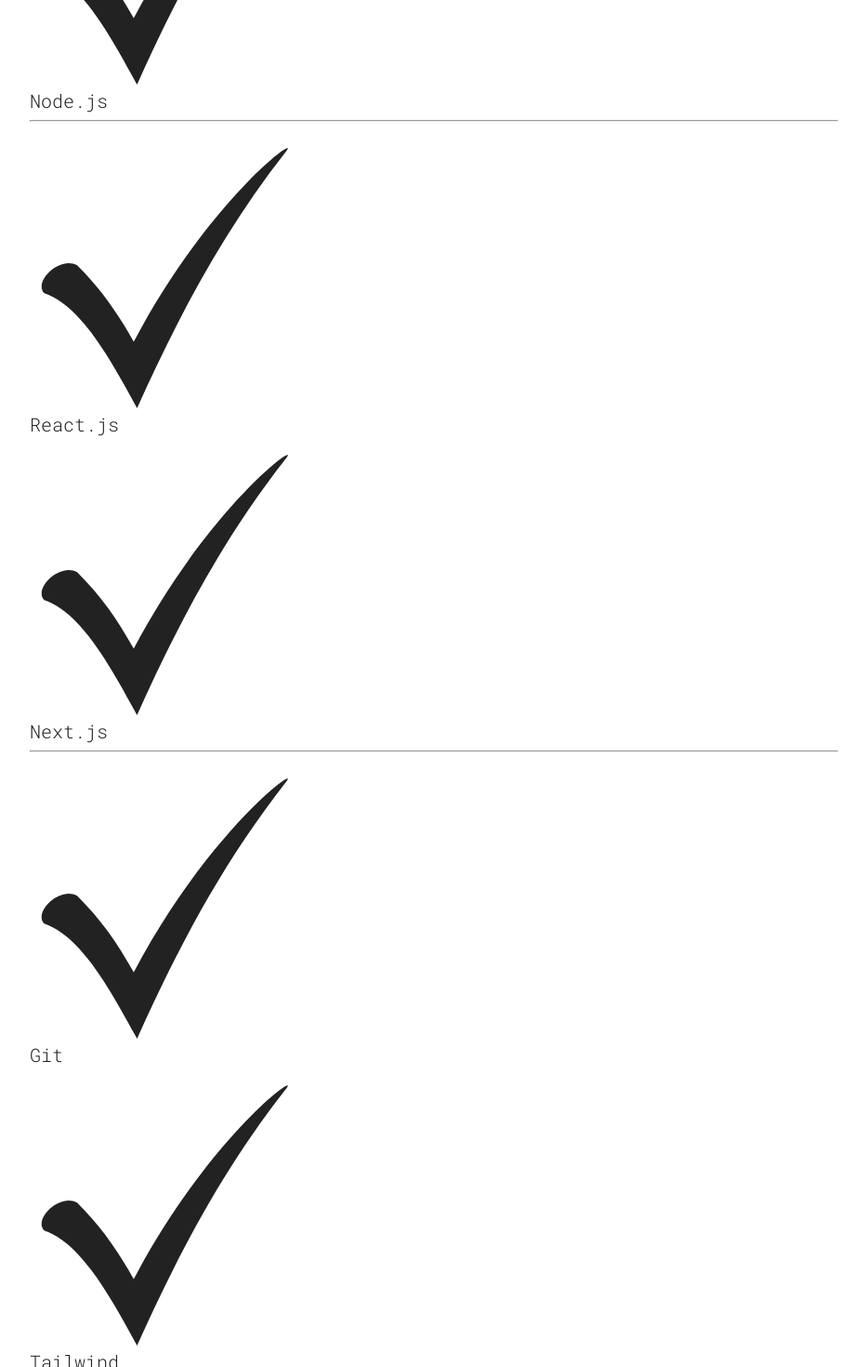
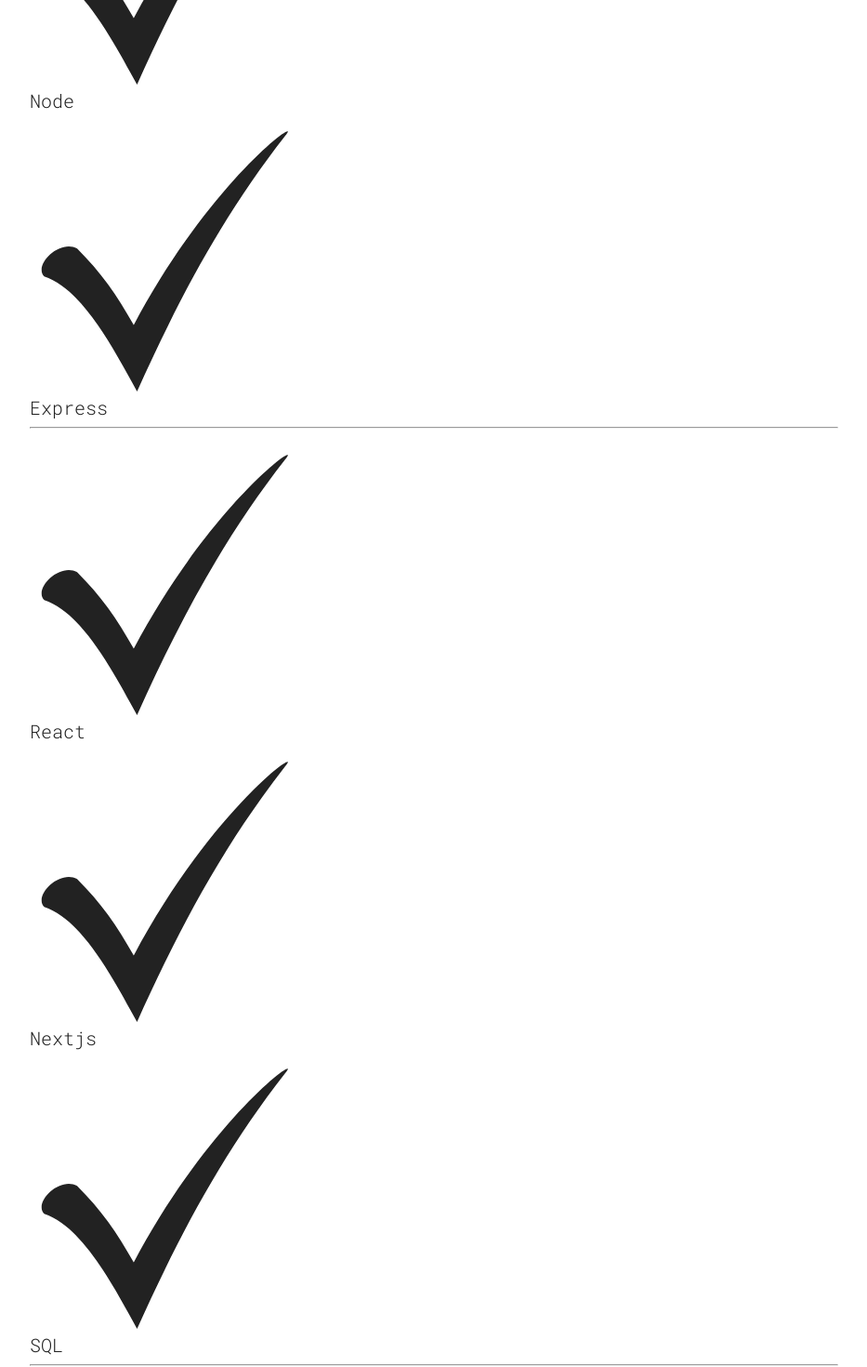
Before and after one commit to Aayushkrishnaut/Portfolio-Website, a React (Vite) app: page / in a window 1280 px wide. Shown: the part 2700-4170 px from the top of the page at 93% size, without its empty margins (173-1106 px from the left). Built offline with nearby package versions, Linux system fonts and the light colour scheme.

Commit message:
Update Skills.jsx

```diff
--- a/src/sections/Skills/Skills.jsx
+++ b/src/sections/Skills/Skills.jsx
@@ -3,9 +3,11 @@
 import checkMarkIconLight from '../../assets/checkmark-light.svg';
 import SkillList from '../../common/SkillList';
 import { useTheme } from '../../common/ThemeContext';
+
 function Skills() {
   const { theme } = useTheme();
   const checkMarkIcon = theme === 'light' ? checkMarkIconLight : checkMarkIconDark;
+
   return (
     <section id="skills" className={styles.container}>
       <h1 className="sectionTitle">Skills</h1>
@@ -13,23 +15,22 @@
         <SkillList src={checkMarkIcon} skill="HTML" />
         <SkillList src={checkMarkIcon} skill="CSS" />
         <SkillList src={checkMarkIcon} skill="JavaScript" />
-        <SkillList src={checkMarkIcon} skill="Node.js" />
+        <SkillList src={checkMarkIcon} skill="Node" />
+        <SkillList src={checkMarkIcon} skill="Express" />
       </div>
       <hr />
       <div className={styles.skillList}>
-        <SkillList src={checkMarkIcon} skill="React.js" />
-        <SkillList src={checkMarkIcon} skill="Next.js" />
-{/*         <SkillList src={checkMarkIcon} skill="Tailwind CSS" /> */}
+        <SkillList src={checkMarkIcon} skill="React" />
+        <SkillList src={checkMarkIcon} skill="Nextjs" />
+        <SkillList src={checkMarkIcon} skill="SQL" />
       </div>
       <hr />
       <div className={styles.skillList}>
-{/*         <SkillList src={checkMarkIcon} skill="Redux" />  */}
-{/*         <SkillList src={checkMarkIcon} skill="Webpack" />  */}
         <SkillList src={checkMarkIcon} skill="Git" />
-{/*         <SkillList src={checkMarkIcon} skill="Jest" />  */}
-         <SkillList src={checkMarkIcon} skill="Tailwind" />
+        <SkillList src={checkMarkIcon} skill="Tailwind CSS" />
       </div>
     </section>
   );
 }
+
 export default Skills;
```
